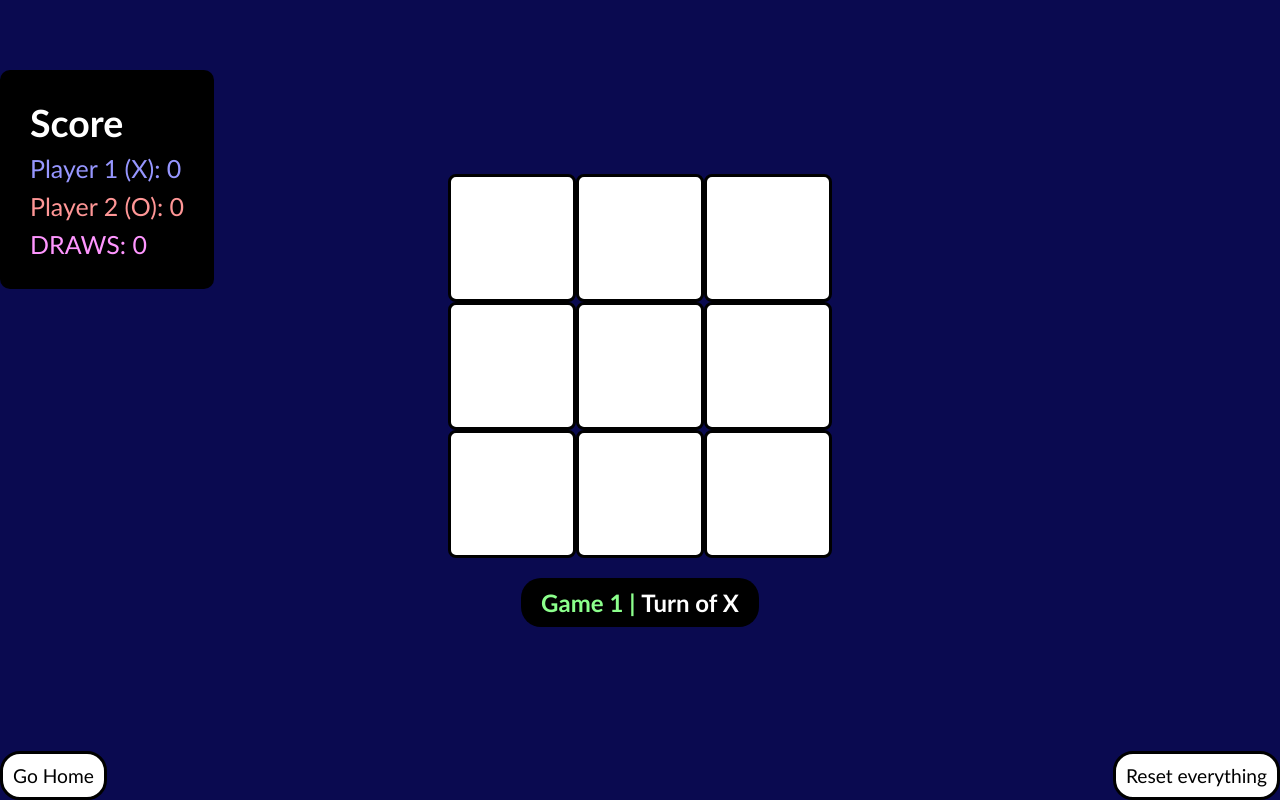
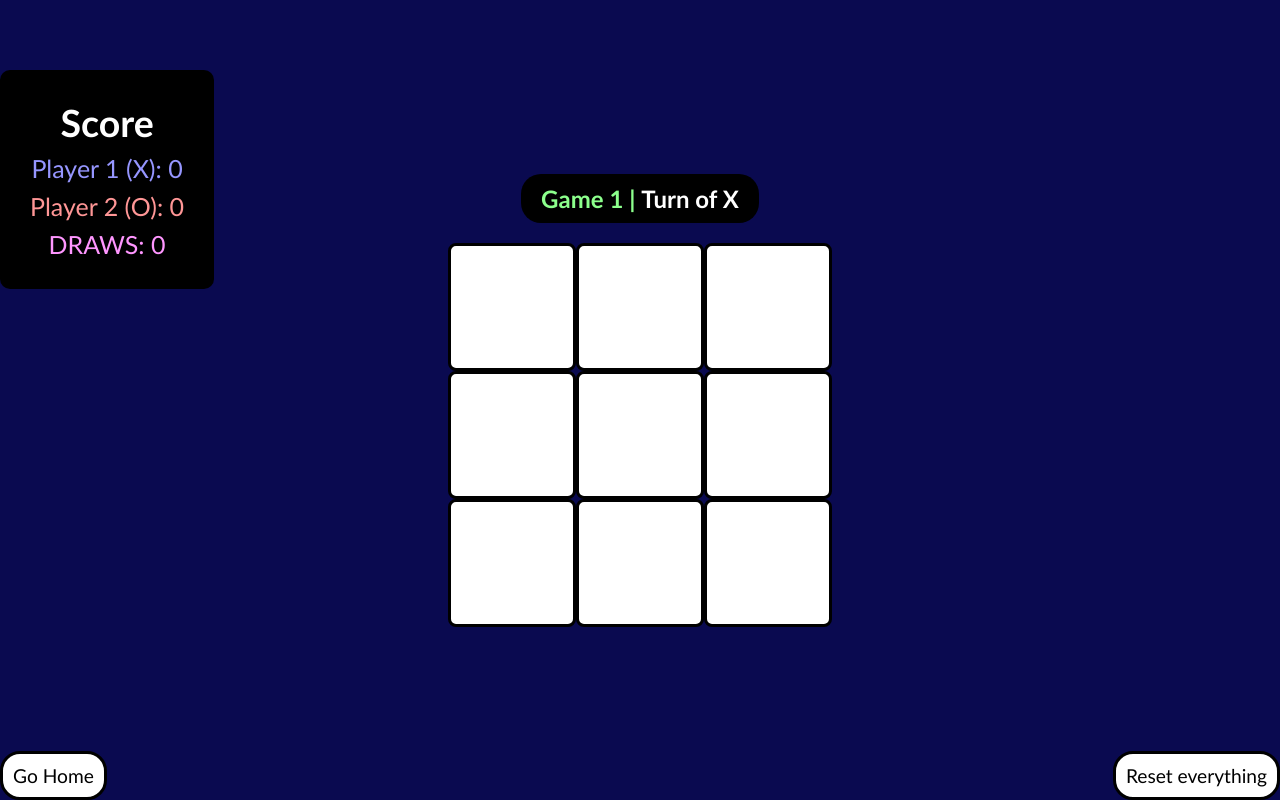
Before and after one commit to DJ5harma/WebGames, a React (Vite) app: page /zero-kaanta in a window 1280 px wide. Built offline with nearby package versions, Linux system fonts and the light colour scheme.

Commit message:
finally fixed

```diff
--- a/src/Pages/ZeroKaanta/ScoreBoard.tsx
+++ b/src/Pages/ZeroKaanta/ScoreBoard.tsx
@@ -13,14 +13,15 @@ export default function ScoreBoard({
 		<div
 			style={{
 				backgroundColor: "black",
-				fontSize: isMobile ? 18 : 25,
+				fontSize: isMobile ? 16 : 25,
 				position: "fixed",
 				top: 70,
 				left: 0,
 				padding: isMobile ? 15 : 30,
 				borderRadius: 10,
 				display: "flex",
-				flexDirection: "column",
+				flexDirection: isMobile ? "row" : "column",
+				alignItems: "center",
 				gap: 8,
 			}}
 		>
--- a/src/Pages/ZeroKaanta/ZeroKaanta.tsx
+++ b/src/Pages/ZeroKaanta/ZeroKaanta.tsx
@@ -135,11 +135,13 @@ export default function ZeroKaanta() {
 		>
 			<ScoreBoard playerStruct={playerStruct} />
 
-			<div
-				style={{
-					marginTop: isMobile ? 80 : 0,
-				}}
-			>
+			<DisplayText
+				drawn={drawn}
+				gameNumber={gameNumber}
+				winnerIsThere={winnerIsThere}
+				turnOf={turnOf()}
+			/>
+			<div>
 				<div>
 					<CustomButton number={0} />
 					<CustomButton number={1} />
@@ -156,12 +158,6 @@ export default function ZeroKaanta() {
 					<CustomButton number={8} />
 				</div>
 			</div>
-			<DisplayText
-				drawn={drawn}
-				gameNumber={gameNumber}
-				winnerIsThere={winnerIsThere}
-				turnOf={turnOf()}
-			/>
 			{(drawn || winnerIsThere) && (
 				<button
 					onClick={() => {
```
